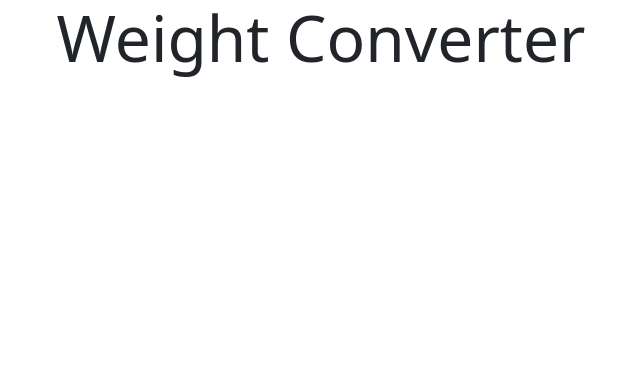
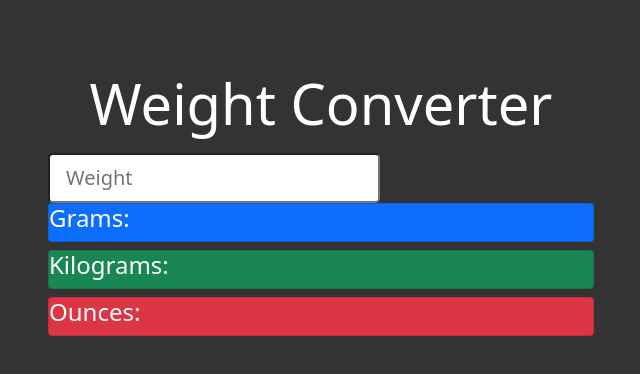
Before and after one commit to ksdevinney/weight-converter, a plain HTML site: page index.html in a window 1280 px wide. Shown: the whole page, without its empty margins (34-674 px from the left). Drawn offline with nearby package versions, Linux system fonts and the light colour scheme.

Commit message:
interface

```diff
--- a/index.html
+++ b/index.html
@@ -5,15 +5,54 @@
     <meta http-equiv="X-UA-Compatible" content="IE=edge">
     <meta name="viewport" content="width=device-width, initial-scale=1.0">
     <link href="https://cdn.jsdelivr.net/npm/bootstrap@5.1.3/dist/css/bootstrap.min.css" rel="stylesheet" integrity="sha384-1BmE4kWBq78iYhFldvKuhfTAU6auU8tT94WrHftjDbrCEXSU1oBoqyl2QvZ6jIW3" crossorigin="anonymous">
+    <style>
+        body {
+            margin-top: 70px;
+            background:#333;
+            color: #fff;
+        }
+    </style>
     <title>Weight Converter</title>
 </head>
 <body>
     <div class="container">
         <div class="row">
             <div class="col-md-6">
-                <h1 class="display-3 text-center">
+                <h1 class="display-4 text-center mb-3">
                     Weight Converter
                 </h1>
+                <form>
+                    <div class="form-group">
+                        <input
+                        id="lbs-input"
+                        type="number"
+                        class="form control form-control-lg"
+                        placeholder="Weight"
+                        >
+                    </div>
+                </form>
+                <div id="output">
+                    <div class="card text-white bg-primary mb-2">
+                        <div class="card-block">
+                            <h4>Grams:</h4>
+                            <div id="grams-output"></div>
+                        </div>
+                    </div>
+
+                    <div class="card text-white bg-success mb-2">
+                        <div class="card-block">
+                            <h4>Kilograms:</h4>
+                            <div id="kg-output"></div>
+                        </div>
+                    </div>
+
+                    <div class="card text-white bg-danger mb-2">
+                        <div class="card-block">
+                            <h4>Ounces:</h4>
+                            <div id="ounces-output"></div>
+                        </div>
+                    </div>
+                </div>
             </div>
         </div>
     </div>
```
